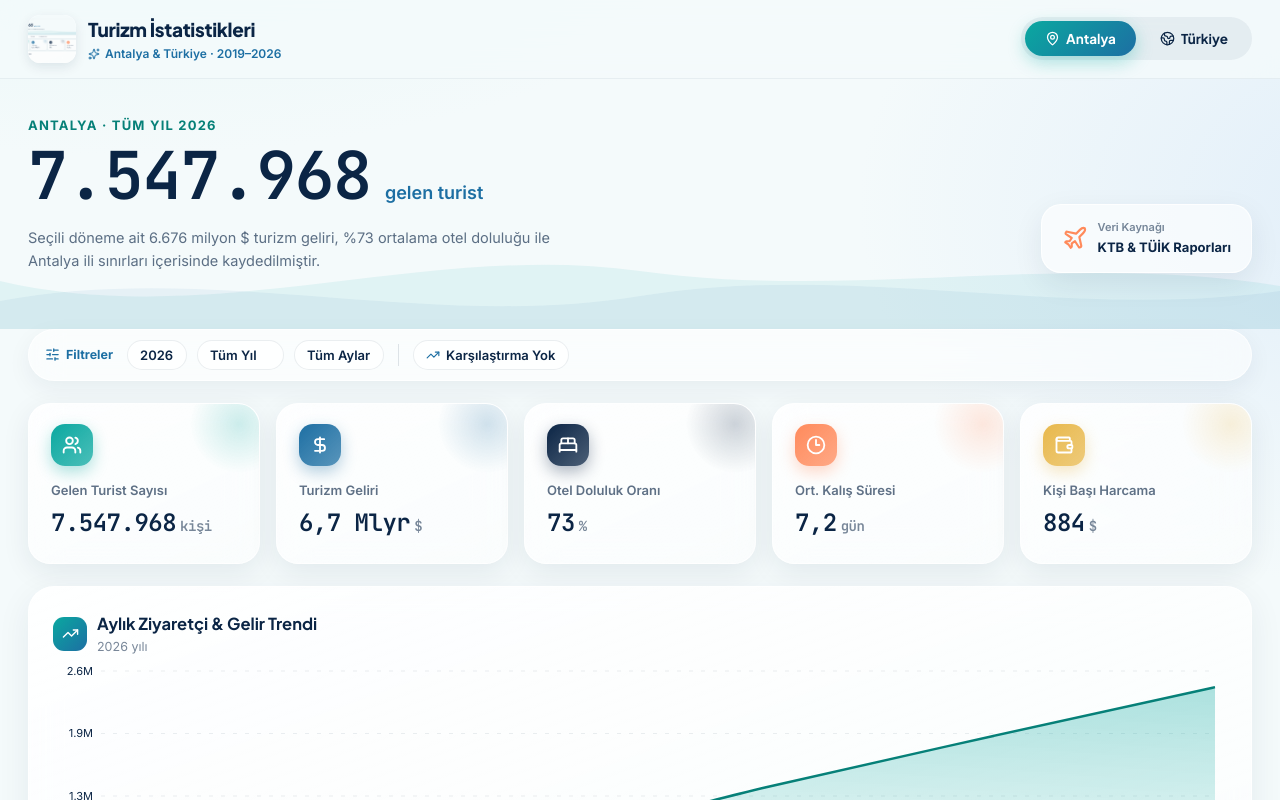
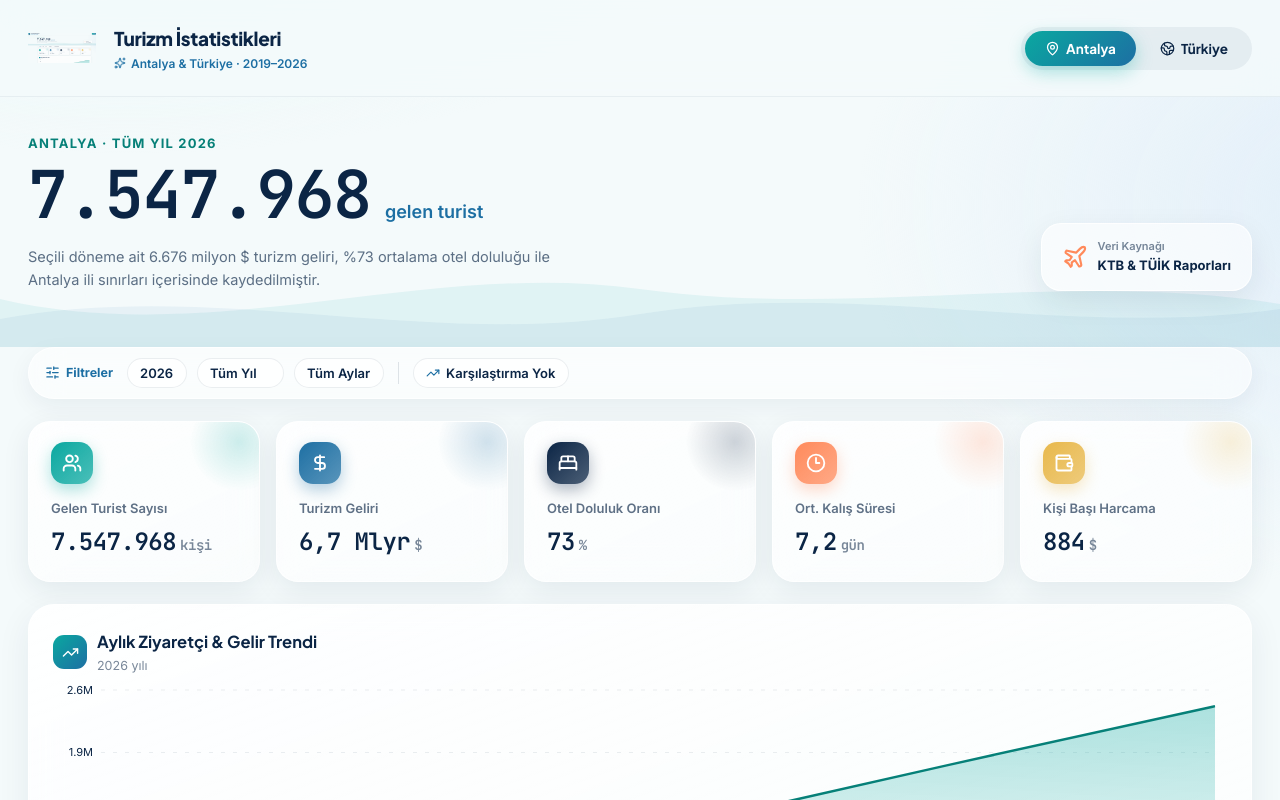
Before and after one commit to ufukoncel07-cloud/Turizm-statistikleri, a React (Vite) app: page / in a window 1280 px wide. Shown: the top 800 px of the page. Built offline with nearby package versions, Linux system fonts and the light colour scheme.

Commit message:
style: increase logo size and remove wrapper for better readability

```diff
--- a/src/App.tsx
+++ b/src/App.tsx
@@ -383,16 +383,9 @@ export default function TurizmDashboard() {
         padding: "14px 28px",
         display: "flex", alignItems: "center", justifyContent: "space-between", flexWrap: "wrap", gap: 14,
       }}>
-        <div style={{ display: "flex", alignItems: "center", gap: 12 }}>
-          <div style={{
-            width: 48, height: 48, borderRadius: 12,
-            boxShadow: `0 4px 12px rgba(11,37,69,0.1)`,
-            overflow: "hidden", display: "flex", alignItems: "center", justifyContent: "center",
-            background: "#fff"
-          }}>
-            <img src="./logo.png" alt="Turizm İstatistikleri Logo" style={{ width: "100%", height: "100%", objectFit: "cover" }} />
-          </div>
-          <div>
+        <div style={{ display: "flex", alignItems: "center", gap: 14 }}>
+          <img src="./logo.png" alt="Turizm İstatistikleri Logo" style={{ width: 68, height: 68, objectFit: "contain" }} />
+          <div style={{ paddingLeft: 4 }}>
             <div style={{ fontFamily: "Plus Jakarta Sans, sans-serif", fontWeight: 800, fontSize: 19, color: COLORS.lacivert, letterSpacing: -0.3 }}>
               Turizm İstatistikleri
             </div>
```
